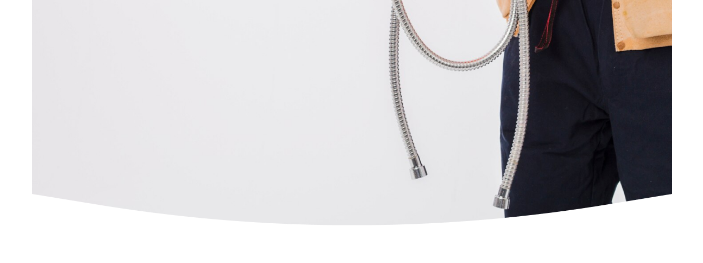
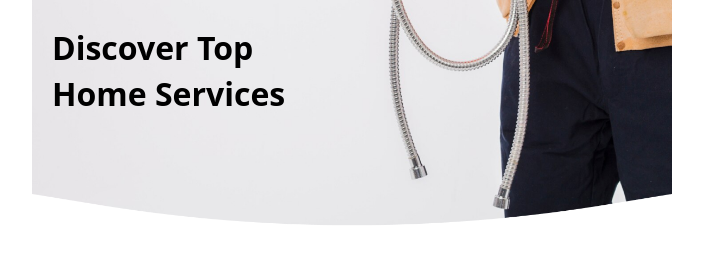
Before and after one commit to AlvinSanudharma/shujia, a website: page src/index.html in a window 1280 px wide. Shown: the part 103-366 px from the top of the page, without its empty margins (288-991 px from the left). Drawn offline with nearby package versions, Linux system fonts and the light colour scheme.

Commit message:
feat: header title

```diff
--- a/src/index.html
+++ b/src/index.html
@@ -39,7 +39,9 @@
                 </div>
             </div>
         </section>
-        <header></header>
+        <header class="relative mt-[128px] ml-5 w-[246px]">
+            <h1 class="text-[32px] leading-[46px] font-extrabold">Discover Top Home Services</h1>
+        </header>
         <div id="Container" class="flex flex-col gap-[30px]">
             <section id="Categories"></section>
             <section id="Advertisement"></section>
```
Also changed, not shown: src/output.css.
